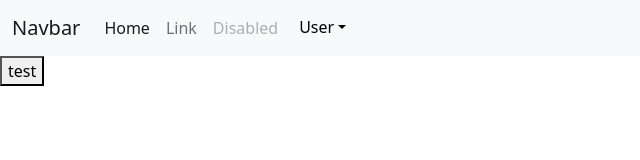
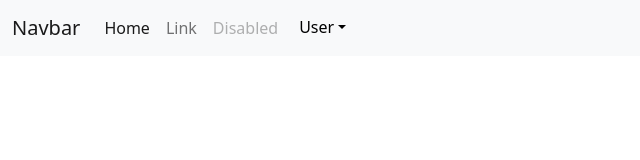
Before and after one commit to akladyous/redux-firebase-authentication, a React (Create React App) app: page /users in a window 1280 px wide. Shown: the top 160 px of the page, without its empty margins (0-640 px from the left). Built offline with nearby package versions, Linux system fonts and the light colour scheme; no server answers.

Commit message:
test functionality

```diff
--- a/src/users/UsersHome.js
+++ b/src/users/UsersHome.js
@@ -1,11 +1,9 @@
 import { Outlet } from "react-router-dom"
-import { getCurrentUser } from '../auth/getCurrentUser.js'
 
 export default function UsersHome() {
 
     return (
         <>
-            <button onClick={()=>{console.log(getCurrentUser())}}>test</button>
             <Outlet />
         </>
     );
```
